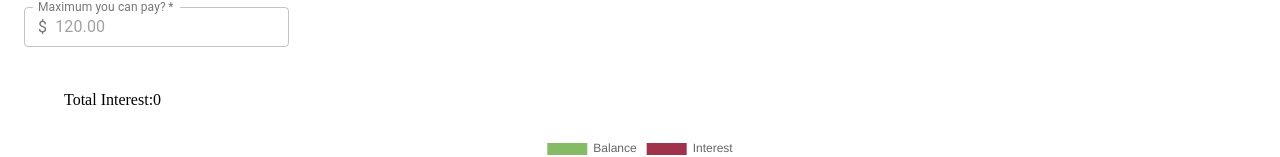
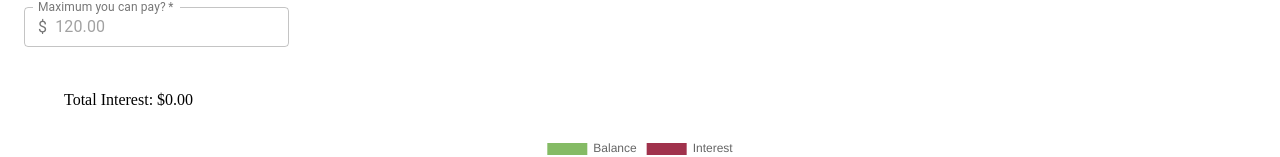
Before and after one commit to Tyresius92/my-outstanding-balance, a React app: page / in a window 1280 px wide. Shown: the part 314-471 px from the top of the page. Built offline with nearby package versions, Linux system fonts and the light colour scheme.

Commit message:
Fixed issue-27

```diff
--- a/src/components/PayoffProjectionContainer.js
+++ b/src/components/PayoffProjectionContainer.js
@@ -21,8 +21,10 @@ const PayoffProjectionContainer = props => {
       <Grid container spacing={3}>
         <Grid item xs={6} s={2}>
           <div>
-            Total Interest:
-            {projections.reduce((acc, proj) => acc + proj.interest, 0)}
+            Total Interest: $
+            {projections
+              .reduce((acc, proj) => acc + proj.interest, 0)
+              .toFixed(2)}
           </div>
         </Grid>
         <Grid item xs={12} s={10}>
```
